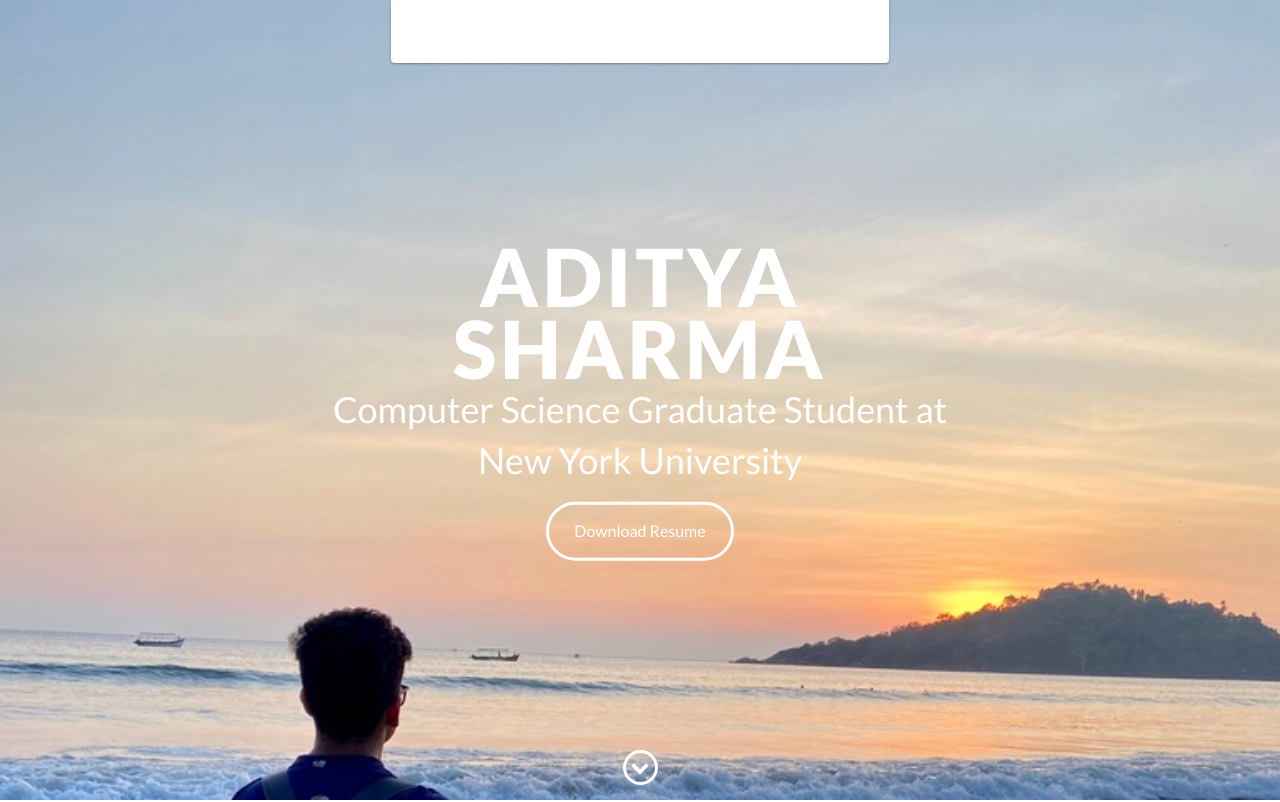
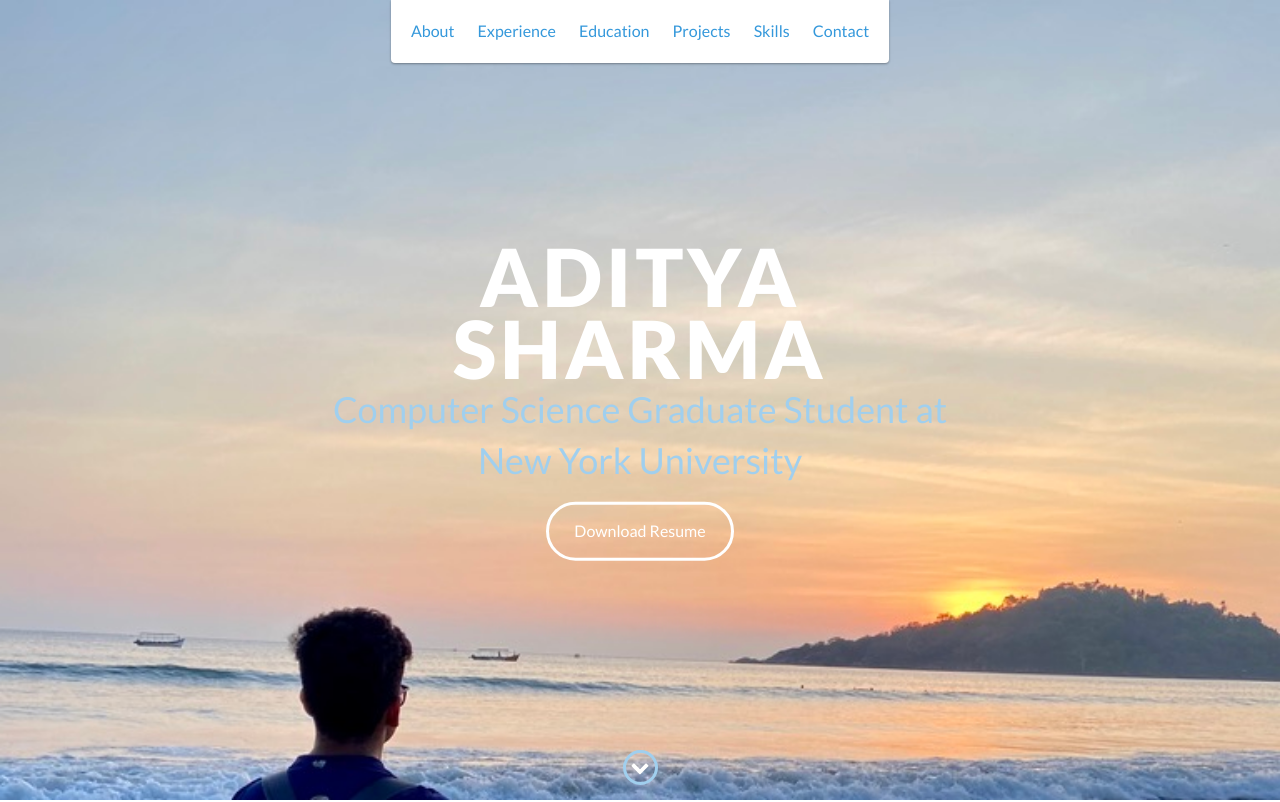
Before and after one commit to adityaaay/newCV, a website: page index.html in a window 1280 px wide. Shown: the top 802 px of the page. Drawn offline with nearby package versions, Linux system fonts and the light colour scheme; files that its build step writes are made by us from their sources.

Commit message:
updates css

```diff
--- a/scss/styles.scss
+++ b/scss/styles.scss
@@ -34,7 +34,7 @@
 */
 
 // Define base and accent colors
-$base-color: #ffffff;
+$base-color: #3498db;
 $base-color-hover: darken($base-color, 10%);
 
 // Define background colors
```
